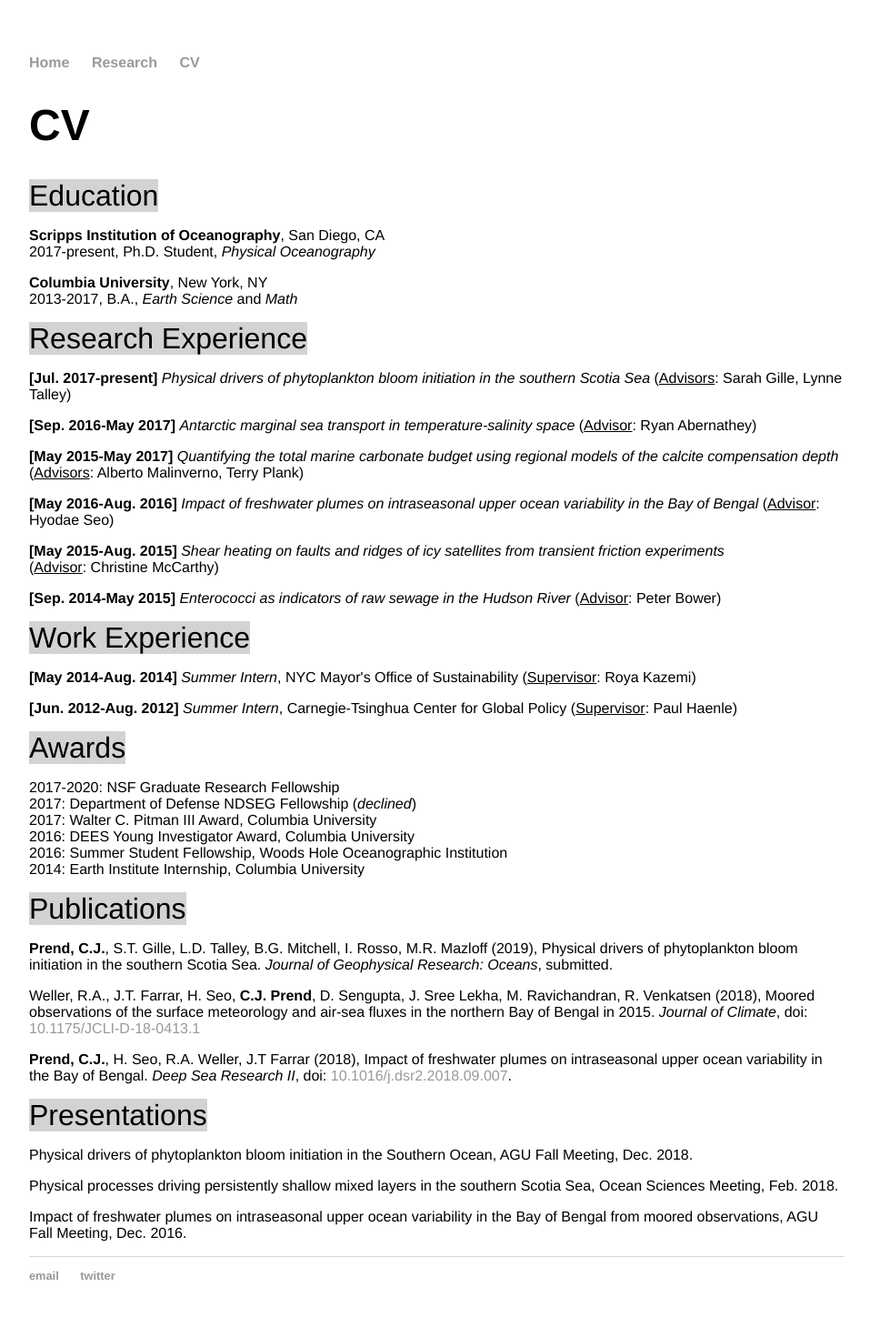
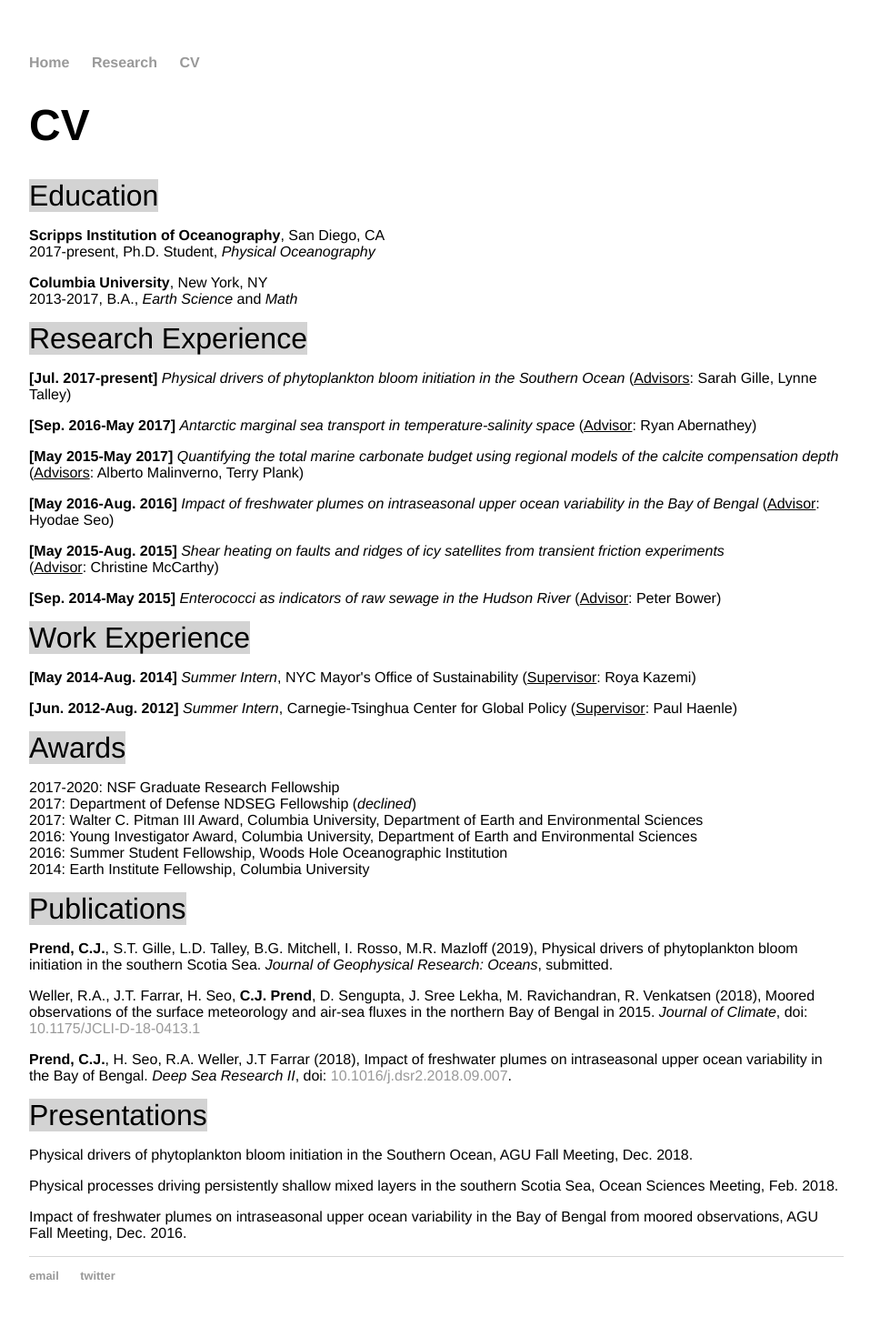
Before and after one commit to cprend/cprend.github.io, a Jekyll site: the page cv/index.html, which Jekyll copies as it is, in a window 1280 px wide. Shown: the whole page at 91% size, without its empty margins (160-1117 px from the left). Built offline with Jekyll 4.4.1, drawn with Linux system fonts in a browser that asks for light colours.

Commit message:
Update index.html

```diff
--- a/cv/index.html
+++ b/cv/index.html
@@ -23,7 +23,7 @@
 		<p><b>Columbia University</b>, New York, NY<br/>
 		2013-2017, B.A., <em>Earth Science</em> and <em>Math</em></p>
 		<p1>Research Experience</p1>
-		<p><b>[Jul. 2017-present]</b> <em>Physical drivers of phytoplankton bloom initiation in the southern Scotia Sea</em> (<u>Advisors</u>: Sarah Gille, Lynne Talley)</p>
+		<p><b>[Jul. 2017-present]</b> <em>Physical drivers of phytoplankton bloom initiation in the Southern Ocean</em> (<u>Advisors</u>: Sarah Gille, Lynne Talley)</p>
 		<p><b>[Sep. 2016-May 2017]</b> <em>Antarctic marginal sea transport in temperature-salinity space</em> (<u>Advisor</u>: Ryan Abernathey)</p>
 		<p><b>[May 2015-May 2017]</b> <em>Quantifying the total marine carbonate budget using regional models of the calcite compensation
 			depth</em> (<u>Advisors</u>: Alberto Malinverno, Terry Plank)</p>
@@ -38,10 +38,10 @@
 		<p1>Awards</p1>
 		<p>2017-2020: NSF Graduate Research Fellowship<br/>
 		2017: Department of Defense NDSEG Fellowship (<em>declined</em>)<br/>
-		2017: Walter C. Pitman III Award, Columbia University<br/>
-		2016: DEES Young Investigator Award, Columbia University<br/>
+		2017: Walter C. Pitman III Award, Columbia University, Department of Earth and Environmental Sciences<br/>
+		2016: Young Investigator Award, Columbia University, Department of Earth and Environmental Sciences<br/>
 		2016: Summer Student Fellowship, Woods Hole Oceanographic Institution<br/>
-		2014: Earth Institute Internship, Columbia University</p>
+		2014: Earth Institute Fellowship, Columbia University</p>
 		<p1>Publications</p1>
 		<p><b>Prend, C.J.</b>, S.T. Gille, L.D. Talley, B.G. Mitchell, I. Rosso, M.R. Mazloff (2019), Physical drivers of phytoplankton bloom initiation in the southern
 		Scotia Sea. <em>Journal of Geophysical Research: Oceans</em>, submitted.
```
